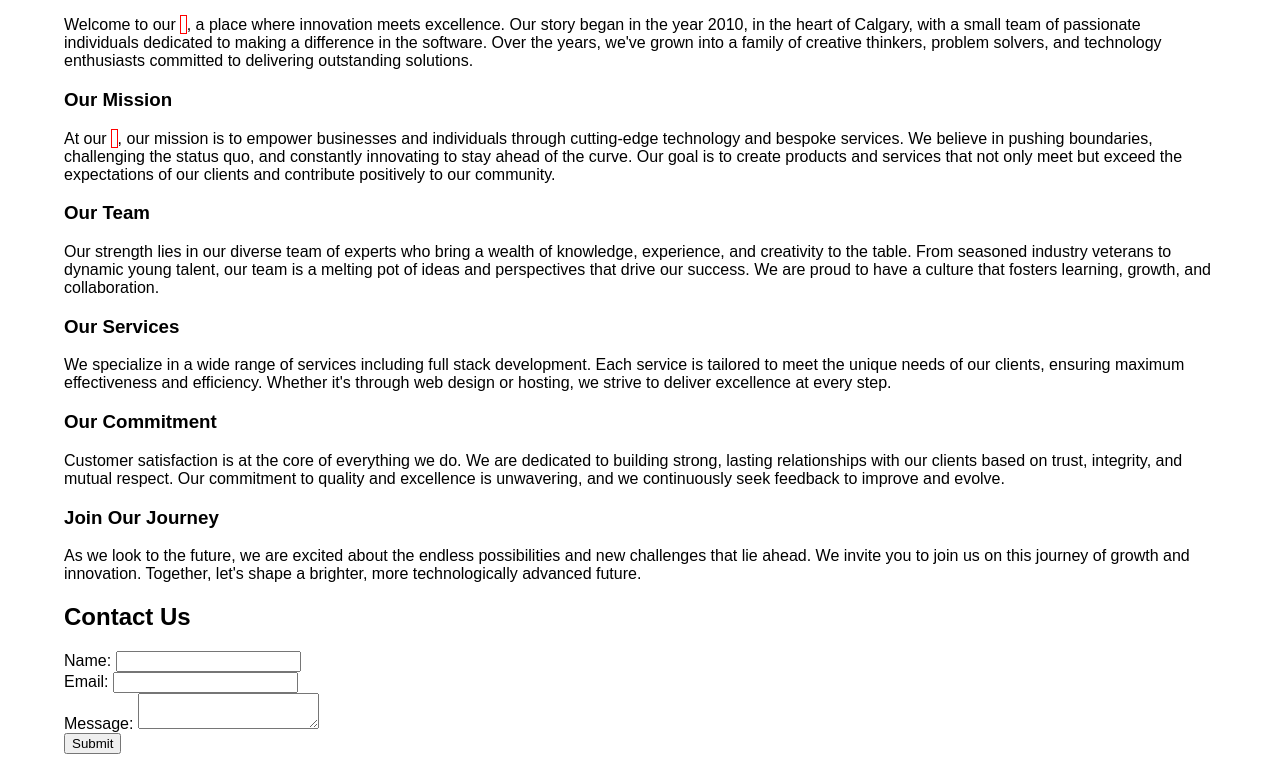
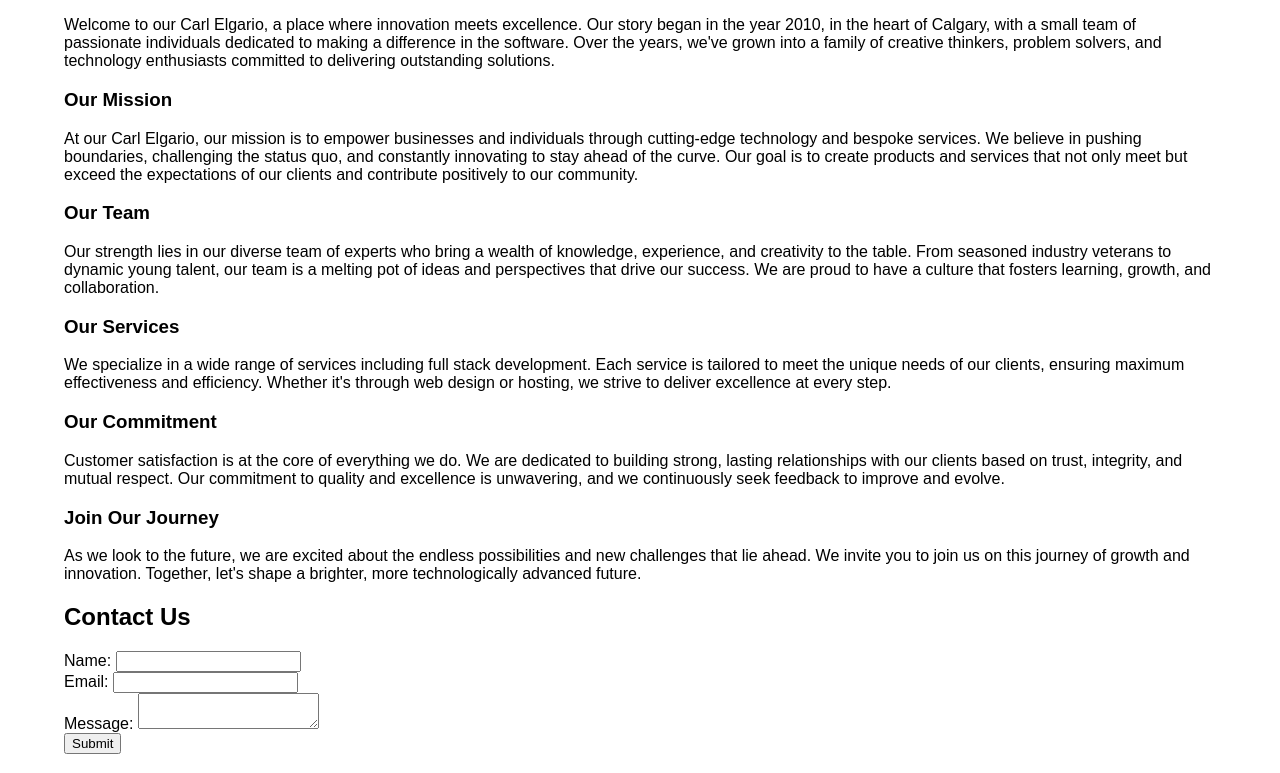
Before and after one commit to Cealrglario/Lab5, a plain HTML site: page lab5_exe_C.html in a window 1280 px wide. Shown: the part 327-1100 px from the top of the page. Drawn offline with Linux system fonts and the light colour scheme.

Commit message:
Completed up to task 2 in exercise C

```diff
--- a/lab5_exe_C.html
+++ b/lab5_exe_C.html
@@ -206,10 +206,15 @@ Description : DOM Elements.
 		<script>
 			document.addEventListener('DOMContentLoaded', function afterRender() {
 				// Task 1: Set the text content of all elements with the class 'companyName' and remove their border
-
+				let nameUpdate = document.querySelectorAll(".companyName");
+				nameUpdate.forEach((element) => {
+					element.textContent = "Carl Elgario";
+					element.style.border = 'none';
+				});
 
 				// Task 2: Change the background color of the navigation bar
-
+				let navBar = document.querySelector('nav');
+				navBar.style.backgroundColor = 'aquamarine';
 
 				// Task 3: Hide the section titled 'What is full-stack?'
 
```
